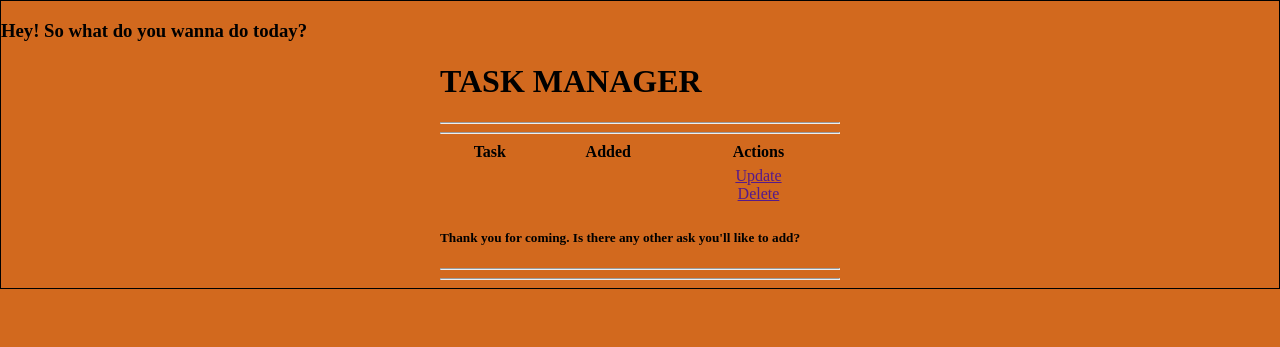
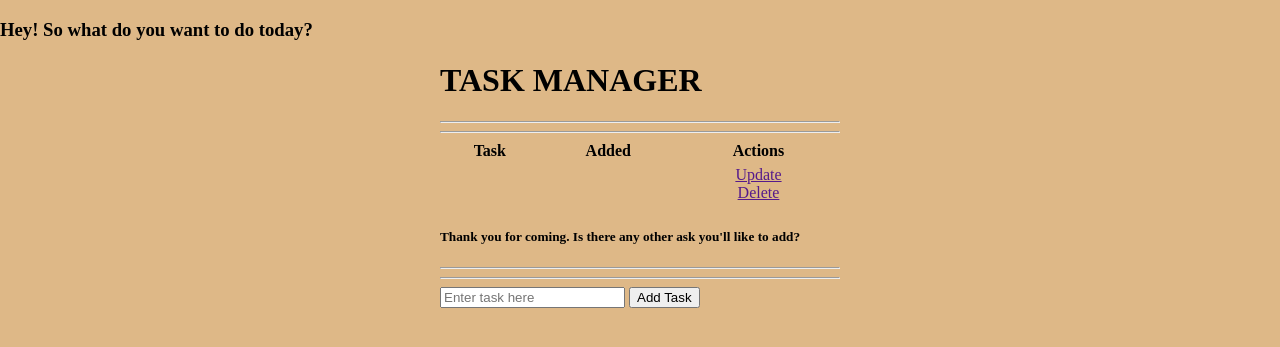
Before and after one commit to temiloluwa-ajayi/FlaskTaskManager, a Flask app: page /index in a window 1280 px wide. Shown: the top 347 px of the page. Run offline with Flask 3, Linux system fonts and the light colour scheme.

Commit message:
update 1

```diff
--- a/app.py
+++ b/app.py
@@ -1,10 +1,10 @@
-from flask import Flask, render_template
+from flask import Flask, render_template, request
 from flask_sqlalchemy import SQLAlchemy
 from sqlalchemy.testing import db
 from datetime import datetime
 
 app = Flask(__name__)
-# app.config["TEMPLATES_AUTO_RELOAD"] = True
+app.config["TEMPLATES_AUTO_RELOAD"] = True
 app.config['SQLALCHEMY_DATABASE_URI'] = 'sqlite:///task_master.db'
 db = SQLAlchemy(app)
 
@@ -27,6 +27,11 @@ def hello_world():  # put application's code here
 
 @app.route('/index', methods=['POST', 'GET'])
 def index():
+    if request.method == 'POST':
+        pass
+    else:
+        pass
+
     return render_template('index.html', title=index)
 
 
--- a/static/Boiler_Plate_Code.css
+++ b/static/Boiler_Plate_Code.css
@@ -1,8 +1,11 @@
 body{
     margin: 0;
-    border: 1px solid black;
-    background-color: chocolate;
+    /*border: 1px solid black;*/
+    background-color: burlywood;
     font-family: SansSerif, serif;
+
+    /*background-image: linear-gradient(direction, color-stop1, color-stop2, ...);*/
+    /*background-image: linear-gradient(to bottom right, #cdb4db,rebeccapurple, white, white, black);*/
 }
 
 .head{
--- a/templates/Boiler_Plate_Code.html
+++ b/templates/Boiler_Plate_Code.html
@@ -3,23 +3,29 @@
 <html lang="en">
 
 <head>
+
     <meta charset="UTF-8">
     <meta name="viewport"
           content="width=device-width, user-scalable=no, initial-scale=1.0, maximum-scale=1.0, minimum-scale=1.0">
     <meta http-equiv="X-UA-Compatible" content="ie=edge">
     <link rel="stylesheet" href="{{ url_for('static', filename='Boiler_Plate_Code.css') }}">
+
     {% if title %}
         <title></title>
     {% else %}
         <title>Default Page To Do Stuff</title>
     {% endif %}
+
     {% block head %}
     {% endblock head %}
+
 </head>
 
 <body>
+
     {% block body %}
     {% endblock body %}
+
 </body>
 
 </html>
--- a/templates/index.html
+++ b/templates/index.html
@@ -1,7 +1,7 @@
 {% extends "Boiler_Plate_Code.html" %}
 
 {% block head %}
-    <h3 class="head">Hey! So what do you wanna do today?</h3>
+    <h3 class="head">Hey! So what do you want to do today?</h3>
 {% endblock head %}
 
 {% block body %}
@@ -18,7 +18,7 @@
                 <th>Actions</th>
             </tr>
 
-             <tr>
+            <tr>
                 <td></td>
                 <td></td>
                 <td>
@@ -36,5 +36,10 @@
         <hr/>
         <hr/>
 
+        <form action="" method="post">
+            <input type="text" name="content" id="content" placeholder="Enter task here">
+            <input type="submit" value="Add Task">
+        </form>
     </div>
+
 {% endblock body %}
```
